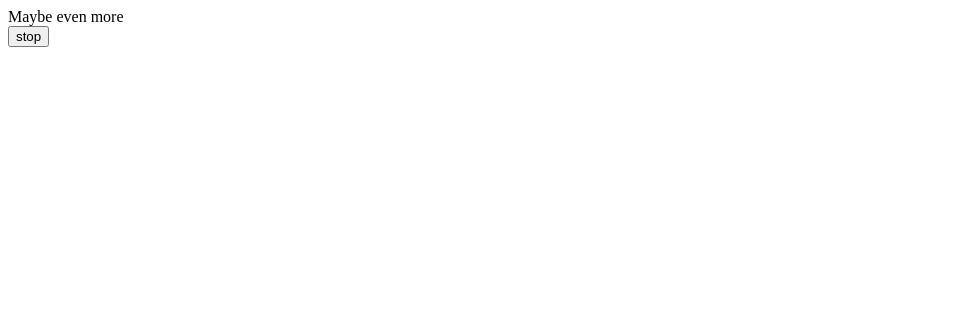
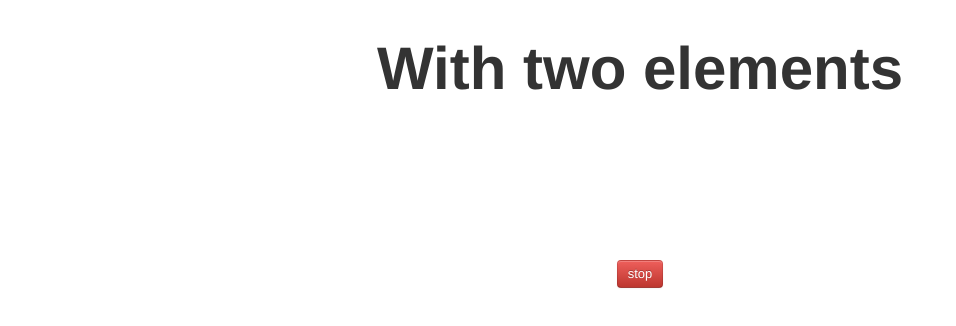
Before and after one commit to tgk/roulette, a plain HTML site: page index.html in a window 1280 px wide. Both pictures are taken after a click on the button "start". Shown: the whole page, without its empty margins (0-956 px from the left). Drawn offline with nearby package versions, Linux system fonts and the light colour scheme.

Commit message:
Add proper layout

```diff
--- a/index.html
+++ b/index.html
@@ -2,34 +2,67 @@
 <html>
 <head>
 <title>Roulette</title>
+<link href="resources/bootstrap/css/bootstrap.css" rel="stylesheet">
+<style type="text/css">
+      body {
+        padding-top: 60px;
+        padding-bottom: 40px;
+      }
+
+      #current-item {
+        font-size: 60px;
+        font-weight: bold;
+        height: 200px;
+     }
+
+     .center {
+        text-align: center;
+     }
+</style>
 </head>
 
 <body>
 
+<div class="container">
+
 <div id="configuration-view">
 <h1>Roulette</h1>
+<div class="row">
+<div class="span4">
 <textarea id="input-area" cols="40" rows="15">My text area
 With two elements
 Maybe even more</textarea>
+</div>
+<div class="span4">
 <div id="mirrored-text">
 This should be mirrored
 </div>
-<input type="button" onClick="roulette.core.start();"
+</div>
+</div>
+<input class="btn btn-primary" type="button" onClick="roulette.core.start();"
 value="start" />
 </div>
 
 <div id="roulette-view">
-<div id="current-item">current item</div>
-<div id="stop-button-view" />
-<input type="button" onClick="roulette.core.stop();"
+<div class="row">
+<div class="span12 center" id="current-item">current item</div>
+</div>
+<div class="row">
+<div id="stop-button-view" class="span12 center" />
+<input class="btn btn-danger" type="button" onClick="roulette.core.stop();"
   value="stop" />
 </div>
-<div id="redo-button-view" />
-<input type="button" onClick="roulette.core.start();"
+</div>
+<div class="row">
+<div id="redo-button-view" class="span12 center" />
+<input class="btn btn-primary" type="button" onClick="roulette.core.start();"
   value="start" />
-<input type="button" onClick="roulette.core.change();"
+<input class="btn" type="button" onClick="roulette.core.change();"
   value="change" />
 </div>
+</div>
+</div>
+
 </div>
 
 <script src="http://ajax.googleapis.com/ajax/libs/jquery/1.7.1/jquery.min.js"></script>
--- a/resources/js/roulette.js
+++ b/resources/js/roulette.js
@@ -2648,7 +2648,7 @@ ca("roulette.core.start", function() {
   Jd.call(h);
   return Ic.call(h, Md, function(a) {
     u(a) && window.clearTimeout(a);
-    return window.setInterval(Ld, 50)
+    return window.setInterval(Ld, 100)
   })
 });
 ca("roulette.core.stop", function() {
```
Also changed, not shown: 1 other file.
